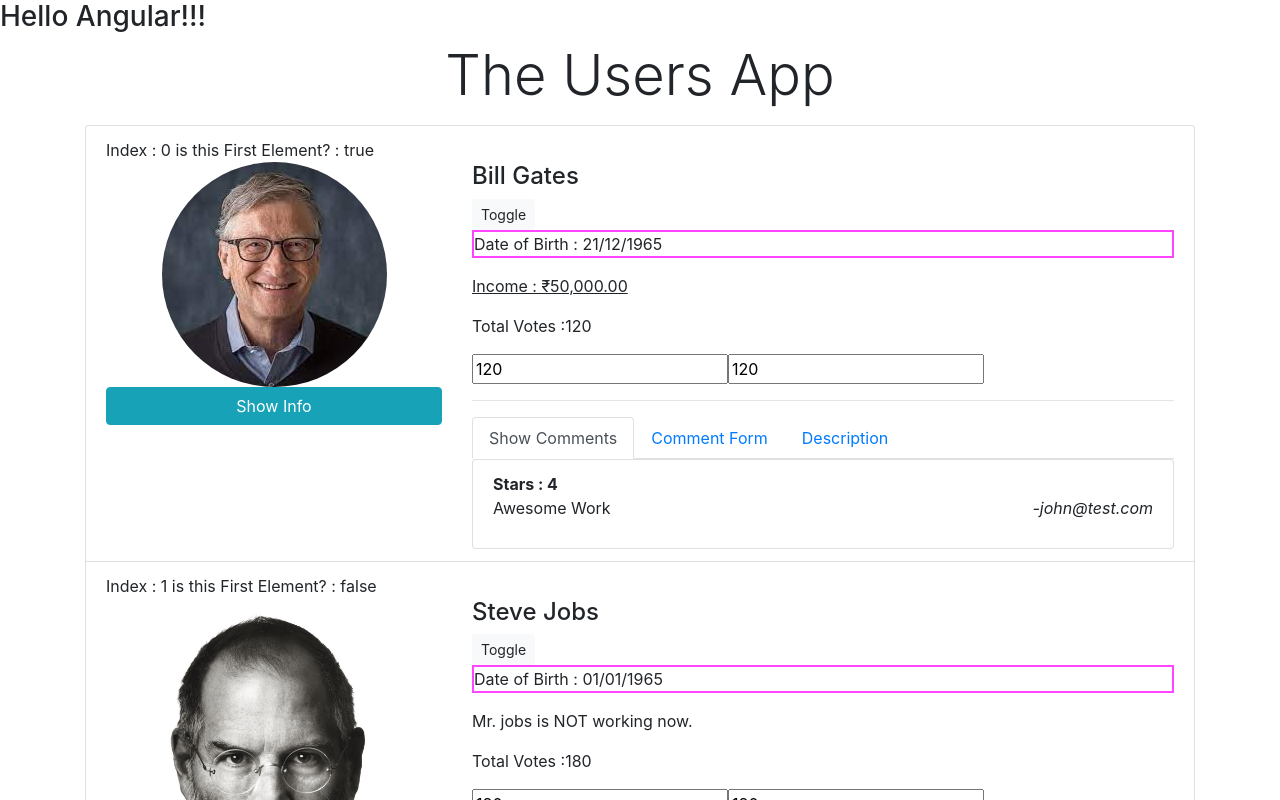
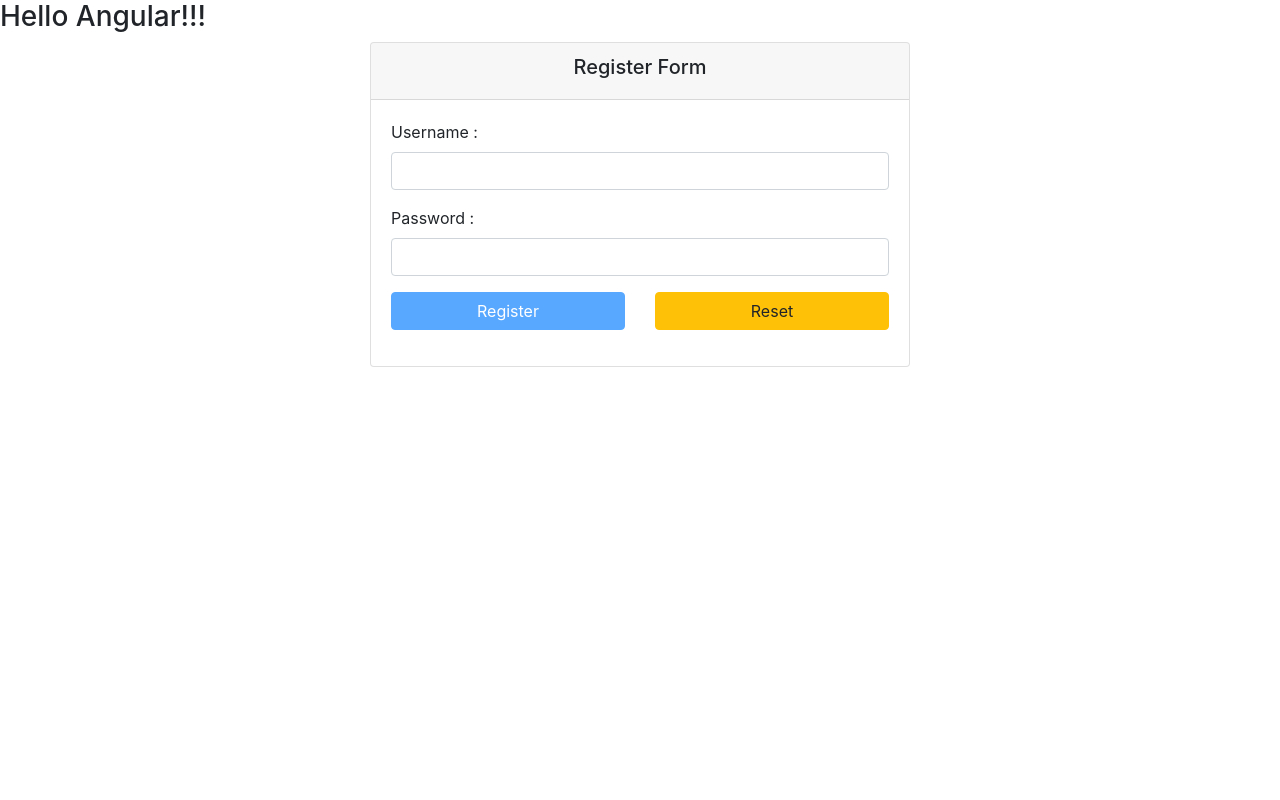
Before and after one commit to synergy2411/ng-feb-21, an Angular app in the folder users-app/: page / in a window 1280 px wide. Shown: the top 800 px of the page. Built offline with nearby package versions, Linux system fonts and the light colour scheme.

Commit message:
model driven added

```diff
--- a/users-app/src/app/app.component.html
+++ b/users-app/src/app/app.component.html
@@ -10,4 +10,6 @@
 
 <!-- <app-login></app-login> -->
 
-<app-users></app-users>
+<app-register></app-register>
+
+<!-- <app-users></app-users> -->
--- /dev/null
+++ b/users-app/src/app/components/auth/register/register.component.css
@@ -0,0 +1,12 @@
+.ng-invalid.ng-dirty[name="username"]{
+  background-color: lightcoral;
+}
+.ng-valid.ng-dirty[name="username"]{
+  background-color: lightgreen;
+}
+.ng-invalid.ng-dirty[name="password"]{
+  background-color: lightcoral;
+}
+.ng-valid.ng-dirty[name="password"]{
+  background-color: lightgreen;
+}
--- /dev/null
+++ b/users-app/src/app/components/auth/register/register.component.html
@@ -0,0 +1,61 @@
+<div class="container">
+  <div class="row">
+    <div class="col-6 offset-3">
+      <div class="card">
+        <div class="card-header">
+          <h5 class="text-center">Register Form</h5>
+        </div>
+        <div class="card-body">
+          <form [formGroup]="registerForm" (ngSubmit)="onRegister()">
+            <!-- username -->
+            <div class="form-group">
+              <label for="username">Username :</label>
+              <input type="text"
+                name="username"
+                class="form-control"
+                formControlName="username">
+                <div *ngIf="username.invalid && username.dirty" class="alert alert-danger">
+                  *Some problem with username field
+                  <div *ngIf="username.hasError('required')">
+                    - Username is mandatory field
+                  </div>
+                  <div *ngIf="username.hasError('email')">
+                    - Username should be in proper email format
+                  </div>
+                </div>
+            </div>
+            <!-- password -->
+            <div class="form-group">
+              <label for="password">Password :</label>
+              <input type="password"
+                name="password"
+                class="form-control"
+                formControlName="password">
+                <div *ngIf="password.dirty && password.invalid" class="alert alert-danger">
+                  * Some problem with Password field
+                  <div *ngIf="password.hasError('required')">
+                    - Password is mandatory field
+                  </div>
+                  <div *ngIf="password.hasError('minlength')">
+                    - Password should have 6 characters at least
+                  </div>
+                </div>
+            </div>
+            <!-- buttons -->
+            <div class="form-group">
+              <div class="row">
+                <div class="col-6">
+                  <button class="btn btn-primary btn-block"
+                    type="submit" [disabled]="!registerForm.valid">Register</button>
+                </div>
+                <div class="col-6">
+                  <button class="btn btn-warning btn-block">Reset</button>
+                </div>
+              </div>
+            </div>
+          </form>
+        </div>
+      </div>
+    </div>
+  </div>
+</div>
--- /dev/null
+++ b/users-app/src/app/components/auth/register/register.component.ts
@@ -0,0 +1,35 @@
+import { Component, OnInit } from '@angular/core';
+import { FormBuilder, FormControl, FormGroup, Validators } from '@angular/forms';
+
+@Component({
+  selector: 'app-register',
+  templateUrl: './register.component.html',
+  styleUrls: ['./register.component.css']
+})
+export class RegisterComponent implements OnInit {
+
+  username = new FormControl('', [
+    Validators.required,
+    Validators.email
+  ]);
+  password = new FormControl('', [
+    Validators.required,
+    Validators.minLength(6)
+  ]);
+  registerForm : FormGroup;
+
+  constructor(private fb : FormBuilder) {
+    this.registerForm = this.fb.group({
+      username : this.username,
+      password : this.password
+    })
+   }
+
+   onRegister(){
+     console.log(this.registerForm);
+   }
+
+  ngOnInit(): void {
+  }
+
+}
```
Also changed, not shown: users-app/src/app/app.module.ts (+6 -3 lines), 1 other file (tests, documents, lock files or other folders).
